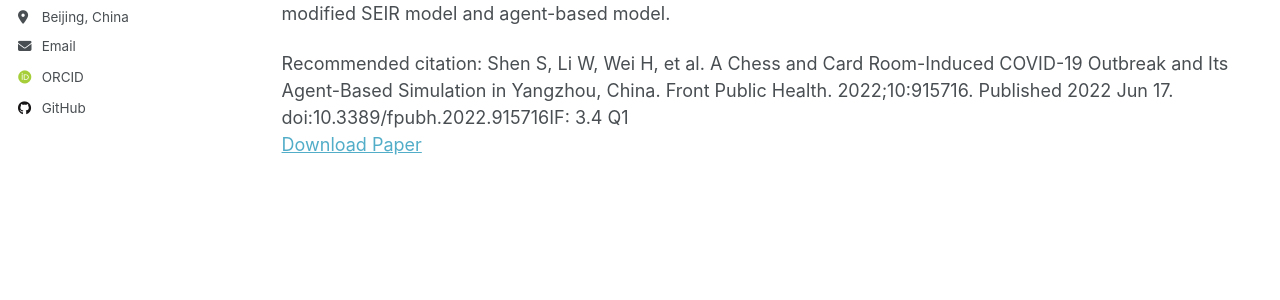
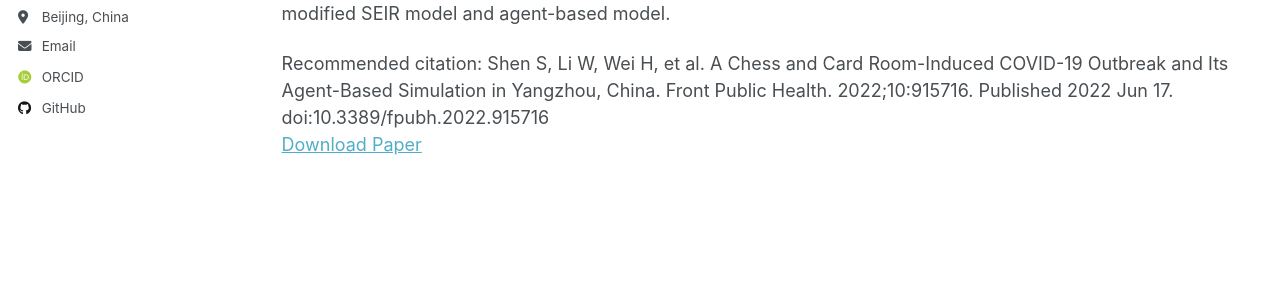
Before and after one commit to WeiHua363/WeiHua363.github.io, a Jekyll site: the page built from _pages/publications.html, in a window 1280 px wide and 900 px high, scrolled down 1116 px. Shown: the part 328-628 px from the top of the window. Built offline with Jekyll 4.4.1, drawn with Linux system fonts in a browser that asks for light colours; some web fonts are replaced; a script that is not in the unit is left out.

Commit message:
Update 2022-06-17-COVID-19-Outbreak-ABM.md

```diff
--- a/_publications/2022-06-17-COVID-19-Outbreak-ABM.md
+++ b/_publications/2022-06-17-COVID-19-Outbreak-ABM.md
@@ -7,5 +7,5 @@ excerpt: 'Study on the epidemiological characteristics of the COVID-19 outbreak
 date: 2022-06-17
 venue: 'Front Public Health, eCollection 2022'
 paperurl: 'http://WeiHua363.github.io/files/paper2.pdf'
-citation: 'Shen S, Li W, Wei H, et al. A Chess and Card Room-Induced COVID-19 Outbreak and Its Agent-Based Simulation in Yangzhou, China. Front Public Health. 2022;10:915716. Published 2022 Jun 17. doi:10.3389/fpubh.2022.915716IF: 3.4 Q1'
+citation: 'Shen S, Li W, Wei H, et al. A Chess and Card Room-Induced COVID-19 Outbreak and Its Agent-Based Simulation in Yangzhou, China. Front Public Health. 2022;10:915716. Published 2022 Jun 17. doi:10.3389/fpubh.2022.915716'
 ---
```
